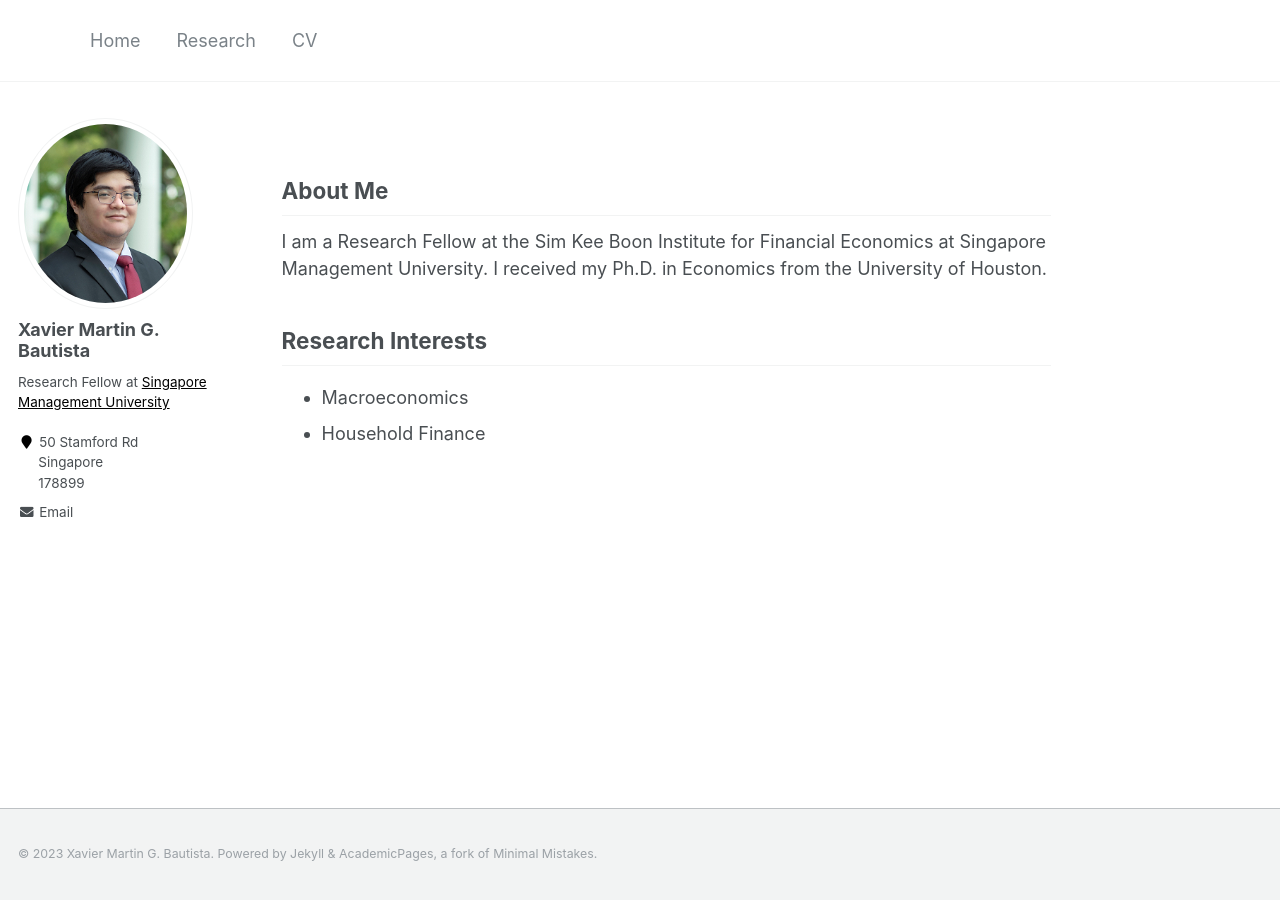
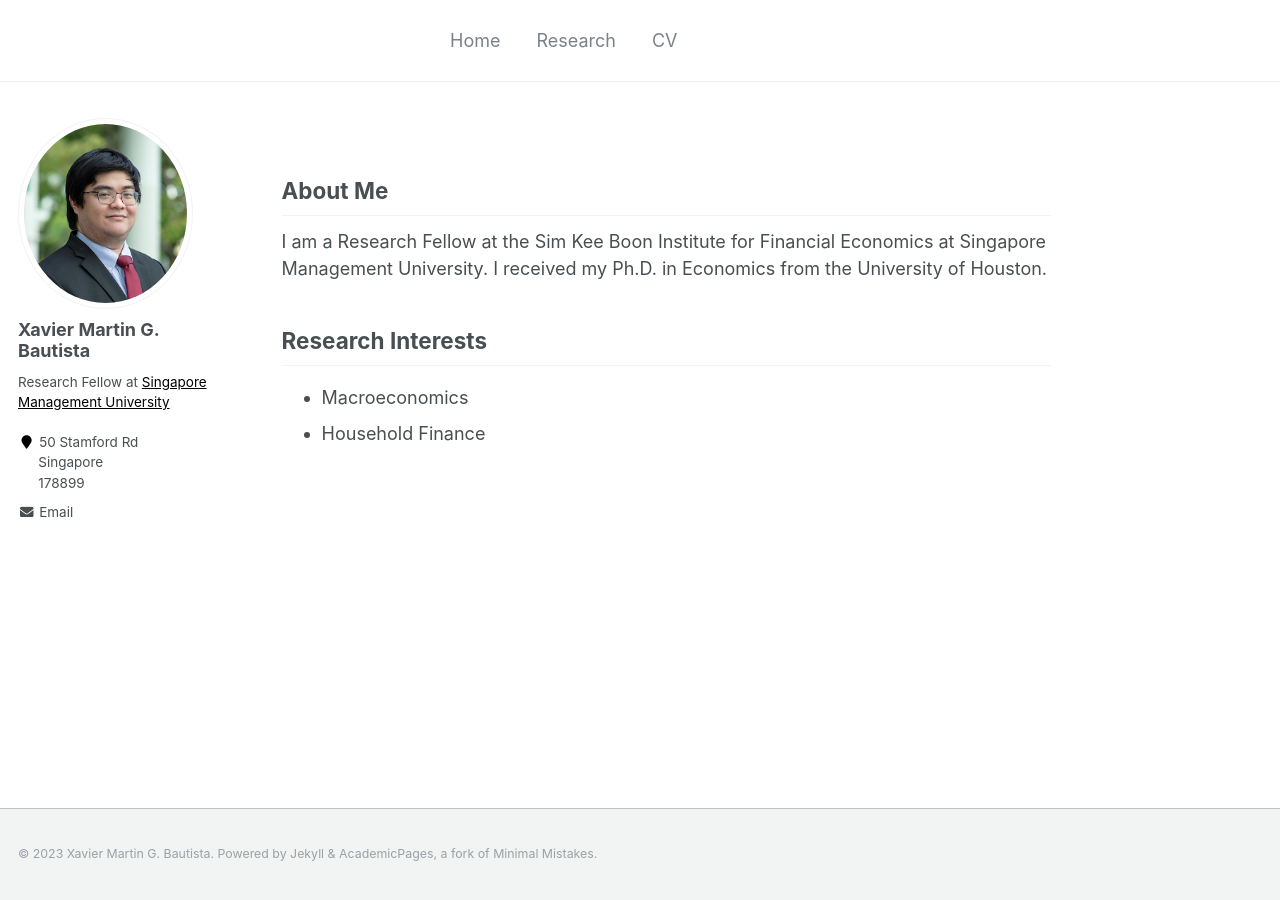
Before and after one commit to xmgbautista/xmgbautista.github.io, a Jekyll site: the page built from _pages/about.md, in a window 1280 px wide. Built offline with Jekyll 4.4.1, drawn with Linux system fonts in a browser that asks for light colours.

Commit message:
Update _masthead.scss

```diff
--- a/_sass/_masthead.scss
+++ b/_sass/_masthead.scss
@@ -47,7 +47,7 @@
   white-space: nowrap;
 
   &--lg {
-    padding-left: 25%;
+    padding-left: 20em;
     padding-right: 2em;
     font-weight: 700;
   }
```
